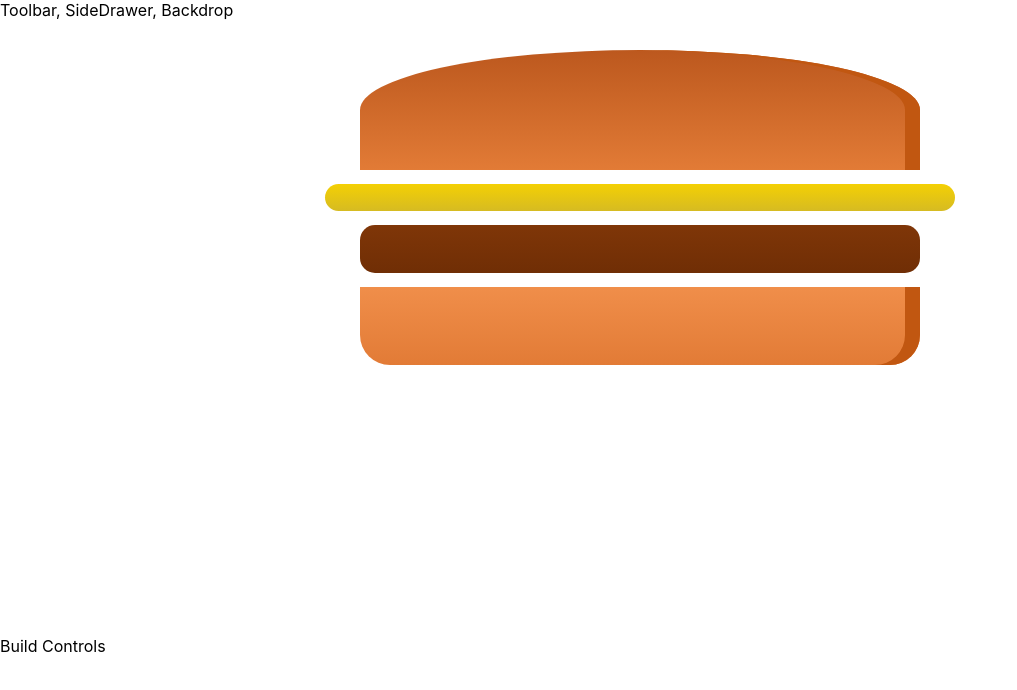
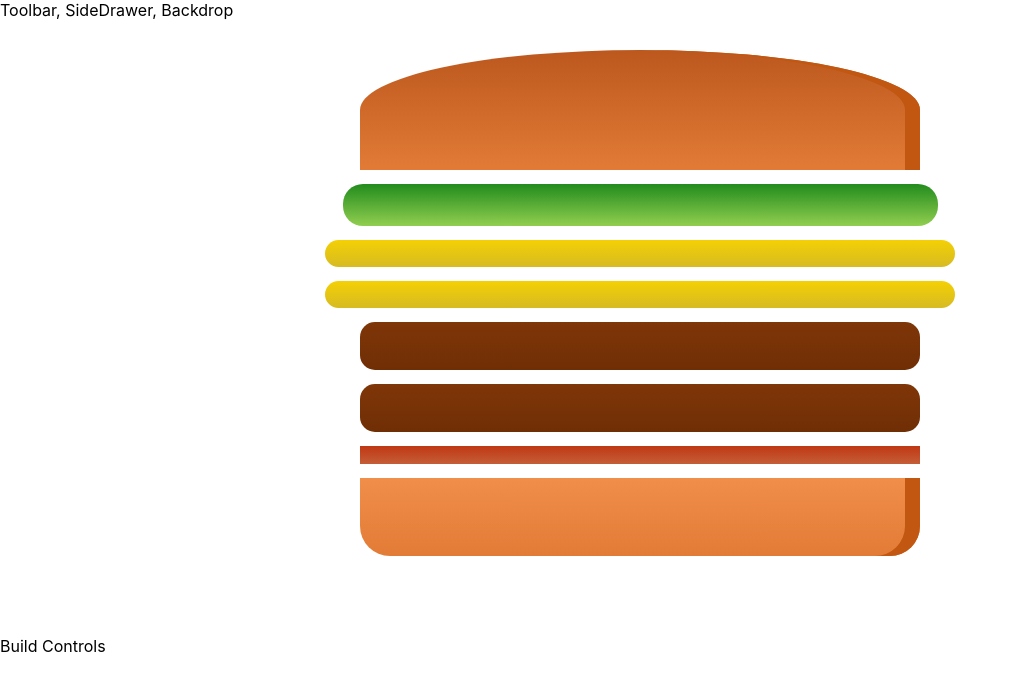
Before and after one commit to Bergario/React-App-Burger-Builder, a React (Create React App) app: page / in a window 1280 px wide. Shown: the top 690 px of the page, without its empty margins (0-1017 px from the left). Built offline with nearby package versions, Linux system fonts and the light colour scheme.

Commit message:
Outputting Burger Indgredients Dynamically

```diff
--- a/src/components/Burger/Burger.js
+++ b/src/components/Burger/Burger.js
@@ -2,12 +2,16 @@
 import classes from "./Burger.module.css";
 import BurgerIngridient from "./BurgerIngridient/BurgerIngridient";
 
-const Burger = () => {
+const Burger = (props) => {
+  const transformedIngridients = Object.keys(props.ingredients).map((igKey) => {
+    return [...Array(props.ingredients[igKey])].map((_, i) => {
+      return <BurgerIngridient key={igKey + i} type={igKey} />;
+    });
+  });
   return (
     <div className={classes.Burger}>
       <BurgerIngridient type="bread-top" />
-      <BurgerIngridient type="cheese" />
-      <BurgerIngridient type="meat" />
+      {transformedIngridients}
       <BurgerIngridient type="bread-bottom" />
     </div>
   );
--- a/src/containers/BurgerBuilder/BurgerBuilder.js
+++ b/src/containers/BurgerBuilder/BurgerBuilder.js
@@ -3,10 +3,23 @@
 import Burger from "../../components/Burger/Burger";
 
 class BurgerBuilder extends Component {
+  // constructor(props) {
+  //   super(props);
+  //   this.state = {};
+  // }
+
+  state = {
+    ingredients: {
+      salad: 1,
+      cheese: 2,
+      meat: 2,
+      bacon: 1,
+    },
+  };
   render() {
     return (
       <Auxiliary>
-        <Burger />
+        <Burger ingredients={this.state.ingredients} />
         <div>Build Controls</div>
       </Auxiliary>
     );
```
